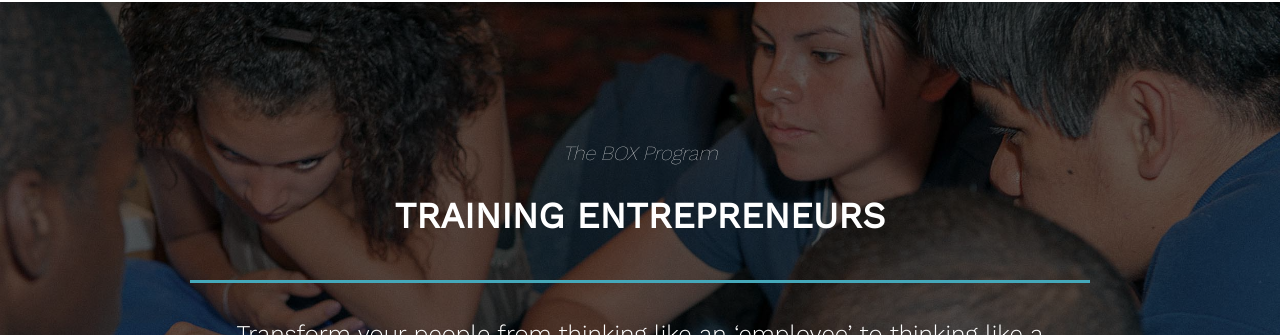
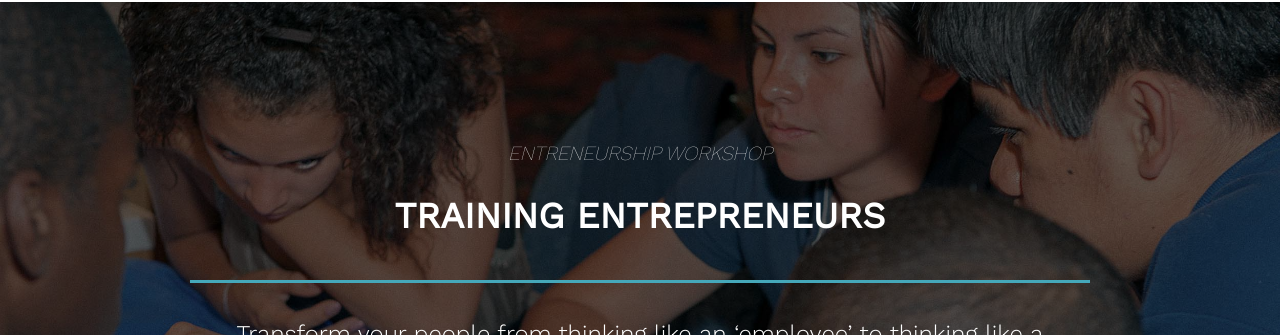
Before and after one commit to zac-heisey/team-business, a Jekyll site: the page built from _pages/box.md, in a window 1280 px wide and 900 px high. Shown: the part 98-433 px from the top of the window. Built offline with Jekyll 4.4.1, drawn with Linux system fonts in a browser that asks for light colours; nearby versions of some CDN libraries.

Commit message:
Update from Forestry.io Lara Azzam updated _pages/box.md

```diff
--- a/_pages/box.md
+++ b/_pages/box.md
@@ -3,7 +3,7 @@ layout: page
 title: Box Program
 permalink: "/programs/box/"
 description: ''
-section-title: The BOX Program
+section-title: ENTRENEURSHIP WORKSHOP
 header-image: "/assets/images/box-program.jpg"
 intro-1: Training Entrepreneurs
 intro-2: Transform your people from thinking like an ‘employee’ to thinking like a
```
